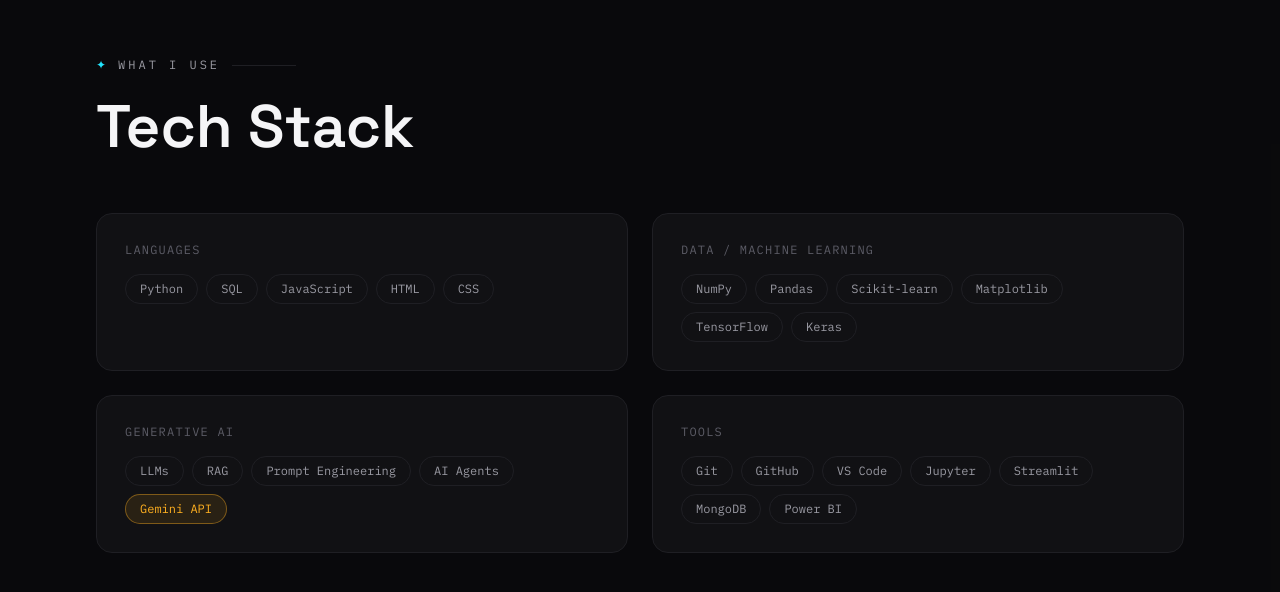
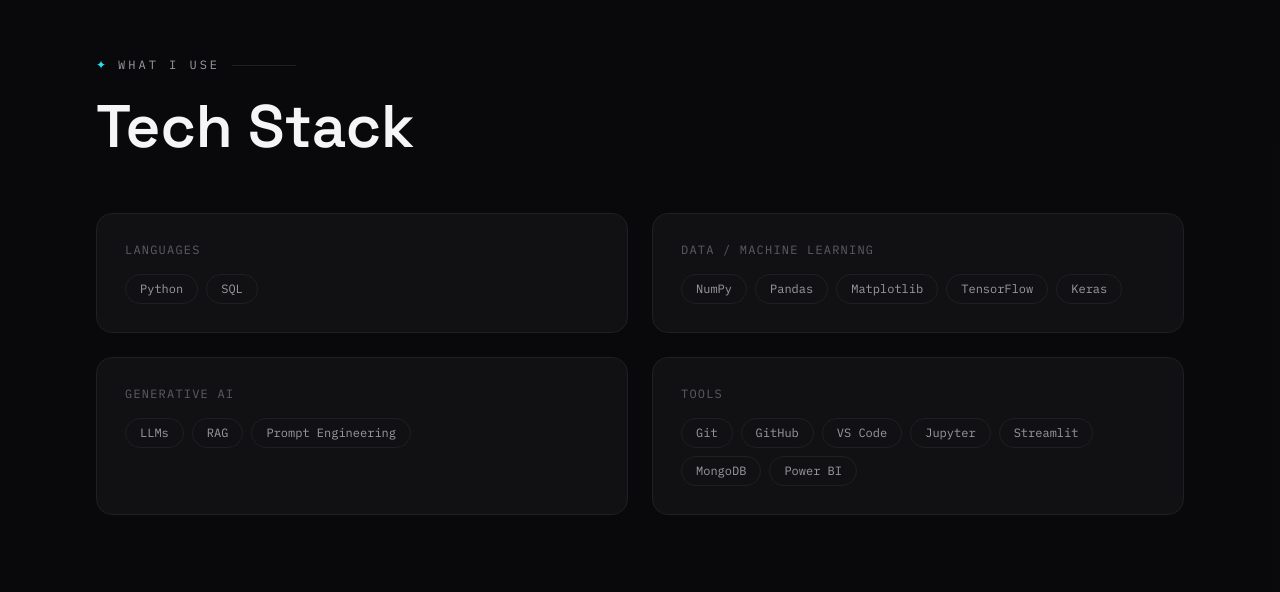
Before and after one commit to alfrid420/monu-portfolio, a Next.js app: page / in a window 1280 px wide. Shown: the part 1635-2227 px from the top of the page. Built offline with nearby package versions, Linux system fonts and the light colour scheme.

Commit message:
Refactor skill categories by removing skills
Removed some skills from the Languages and AI categories.

```diff
--- a/data/skills.ts
+++ b/data/skills.ts
@@ -6,20 +6,13 @@
 export const skillCategories: SkillCategory[] = [
   {
     label: "Languages",
-    skills: [
-      { name: "Python" },
-      { name: "SQL" },
-      { name: "JavaScript" },
-      { name: "HTML" },
-      { name: "CSS" },
-    ],
+    skills: [{ name: "Python" }, { name: "SQL" }],
   },
   {
     label: "Data / Machine Learning",
     skills: [
       { name: "NumPy" },
       { name: "Pandas" },
-      { name: "Scikit-learn" },
       { name: "Matplotlib" },
       { name: "TensorFlow" },
       { name: "Keras" },
@@ -31,8 +24,6 @@
       { name: "LLMs" },
       { name: "RAG" },
       { name: "Prompt Engineering" },
-      { name: "AI Agents" },
-      { name: "Gemini API", highlight: true },
     ],
   },
   {
```
